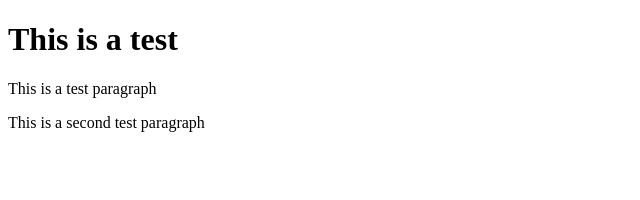
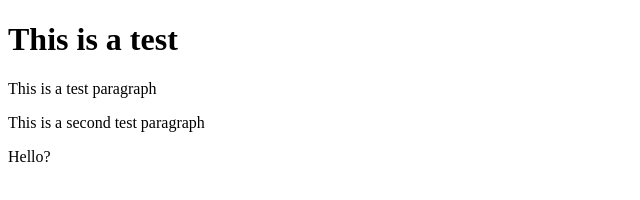
Before and after one commit to Mjbasinger/git-test, a website: page index.html in a window 1280 px wide. Shown: the full height of the page, 0-640 px from the left. Drawn offline with Linux system fonts and the light colour scheme.

Commit message:
using NPM

```diff
--- a/index.html
+++ b/index.html
@@ -9,5 +9,6 @@
     <h1>This is a test</h1>
     <p>This is a test paragraph</p>
     <p>This is a second test paragraph</p>
+    <p>Hello?</p>
 </body>
 </html>
```
Also changed, not shown: package.json (added, +24 -0 lines), 2 other files.
